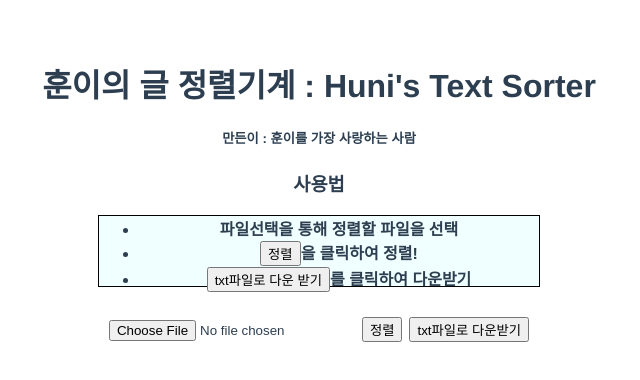
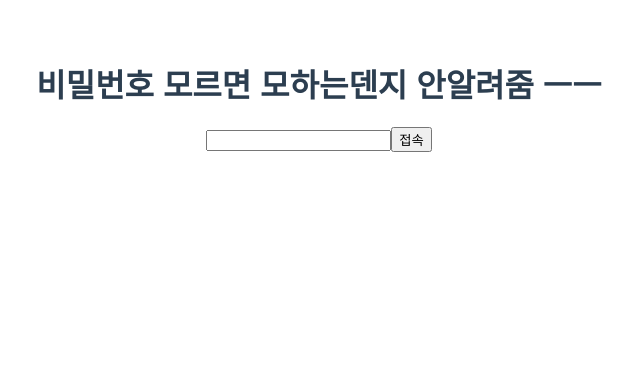
Before and after one commit to ChoiJangSeop/huni-textsorter, a Vue app: page / in a window 1280 px wide. Shown: the top 380 px of the page, without its empty margins (321-961 px from the left). Built offline with nearby package versions, Linux system fonts and the light colour scheme.

Commit message:
add login page

```diff
--- a/src/App.vue
+++ b/src/App.vue
@@ -1,15 +1,12 @@
 <template>
-  <HelloWorld />
+  <PrePage />
 </template>
 
 <script>
-import HelloWorld from './components/HelloWorld.vue'
-
+import PrePage from './components/PrePage.vue';
 export default {
   name: 'App',
-  components: {
-    HelloWorld
-  }
+  components: { PrePage },
 }
 </script>
 
--- /dev/null
+++ b/src/components/PrePage.vue
@@ -0,0 +1,38 @@
+<script>
+import HelloWorld from './HelloWorld.vue';
+export default {
+    components: { HelloWorld },
+    data() {
+        return {
+            inputPassword: "",
+            password: "rlaaudgns0915",
+            isLogin: false,
+        }
+    },
+
+    mounted() {
+        this.isLogin = false;
+    },
+
+    methods: {
+        enter() {
+            if (this.inputPassword === this.password) this.isLogin = true;
+            else {
+                this.inputPassword = "";
+                alert("비밀번호를 모르면 나가시오");
+            }
+        }
+    }
+}
+</script>
+
+<template>
+    <div v-if="!isLogin">
+        <h1>비밀번호 모르면 모하는덴지 안알려줌 ㅡㅡ</h1>
+        <input type="text" v-model="inputPassword">
+        <button @click="enter">접속</button>
+    </div>
+    <div v-else>
+        <HelloWorld/>
+    </div>
+</template>
```
